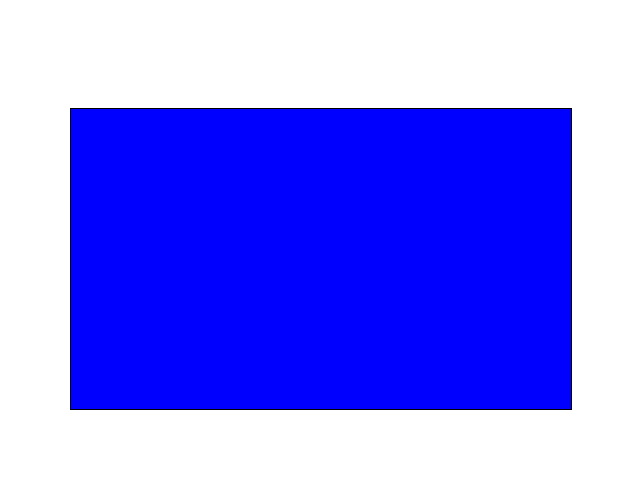
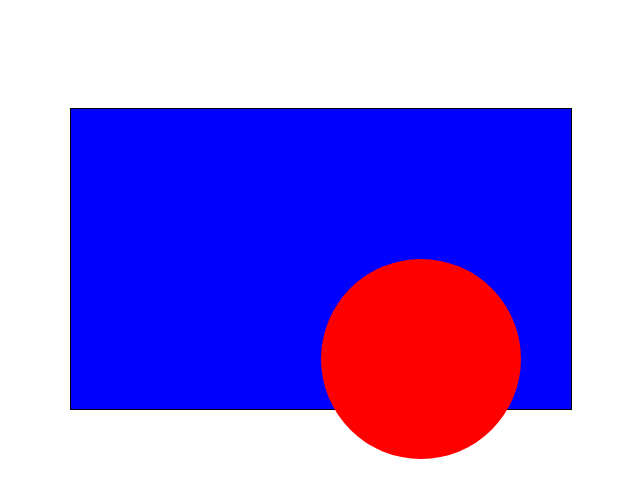
Before and after one commit to Deepak27176/web_dev, a plain HTML site: page 7.2 CSS Positioning/index.html in a window 1280 px wide. Shown: the whole page, without its empty margins (138-778 px from the left). Drawn offline with Linux system fonts and the light colour scheme.

Commit message:
position

```diff
--- a/7.2 CSS Positioning/index.html
+++ b/7.2 CSS Positioning/index.html
@@ -19,7 +19,7 @@
       position: absolute;
       border-radius: 50%;
       height: 200px;
-      width: 0px;
+      width: 200px;
       top:150px;
       left:250px;
 
```
